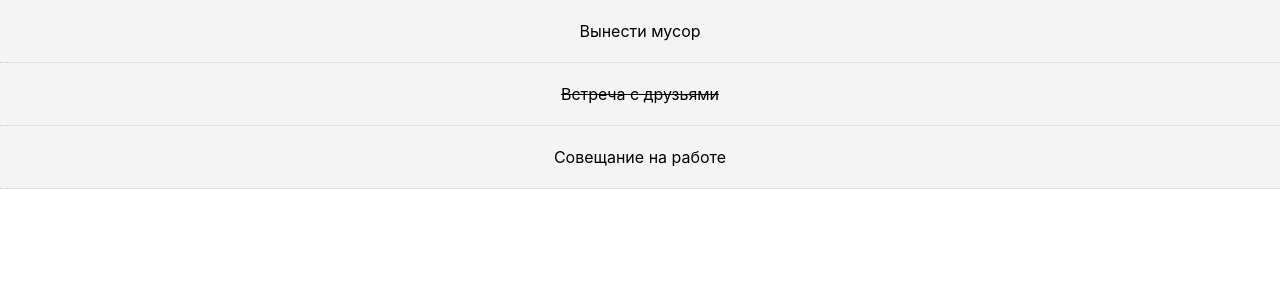
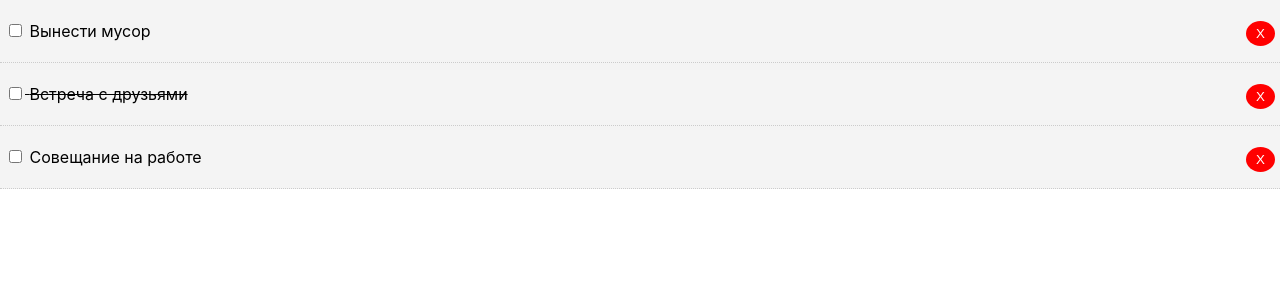
Before and after one commit to koroteevmv/web_1_react, a React (Create React App) app: page / in a window 1280 px wide. Shown: the top 300 px of the page. Built offline with nearby package versions, Linux system fonts and the light colour scheme.

Commit message:
Adding checkbox and button

```diff
--- a/src/App.js
+++ b/src/App.js
@@ -21,12 +21,21 @@
         completed: false,
       },
     ]
-  }
+  };
+  // Toggle complete
+  markComplete =(id) => {
+    this.setState({ todos: this.state.todos.map(todo =>{
+      if (todo.id === id) {
+        todo.completed = !todo.completed;
+      }
+      return todo;
+      }) });
+  };
 
   render() {
     return (
         <div className="App">
-          <Todos todos={this.state.todos}/>
+          <Todos todos={this.state.todos} markComplete={this.markComplete}/>
         </div>
     );
   }
--- a/src/components/TodoItem.js
+++ b/src/components/TodoItem.js
@@ -10,20 +10,39 @@
             textDecoration: this.props.todo.completed ? 'line-through' : 'none'
         }
     };
+
+    markComplete = (e) => {
+        console.log(this.props)
+    }
+
     render() {
+        const {id, title} = this.props.todo;
         return (
             <div style={this.getStyle()}>
-                <p> {
-                    this.props.todo.title
-                } </p>
+                <p align='left'>
+                    <input type="checkbox"
+                           onChange={this.props.markComplete.bind(this, id)}/> {' '}
+                    { title }
+                    <button style={btnStyle}>X</button>
+                </p>
             </div>
         );
     }
 }
 
+const btnStyle = {
+    background: '#ff0000',
+    color: '#fff',
+    border: 'none',
+    padding: '5px 10px',
+    borderRadius:'50%',
+    cursor: 'pointer',
+    float:'right'
+};
+
 TodoItem.propTypes = {
     todo: PropTypes.object.isRequired
-}
+};
 
 
 export default TodoItem;
--- a/src/components/Todos.js
+++ b/src/components/Todos.js
@@ -6,7 +6,9 @@
     render() {
         return this.props.todos.map(
             (todo) => (
-                <TodoItem key={todo.id} todo={todo} />
+                <TodoItem key={todo.id}
+                          todo={todo}
+                          markComplete={this.props.markComplete} />
         ));
     }
 }
```
